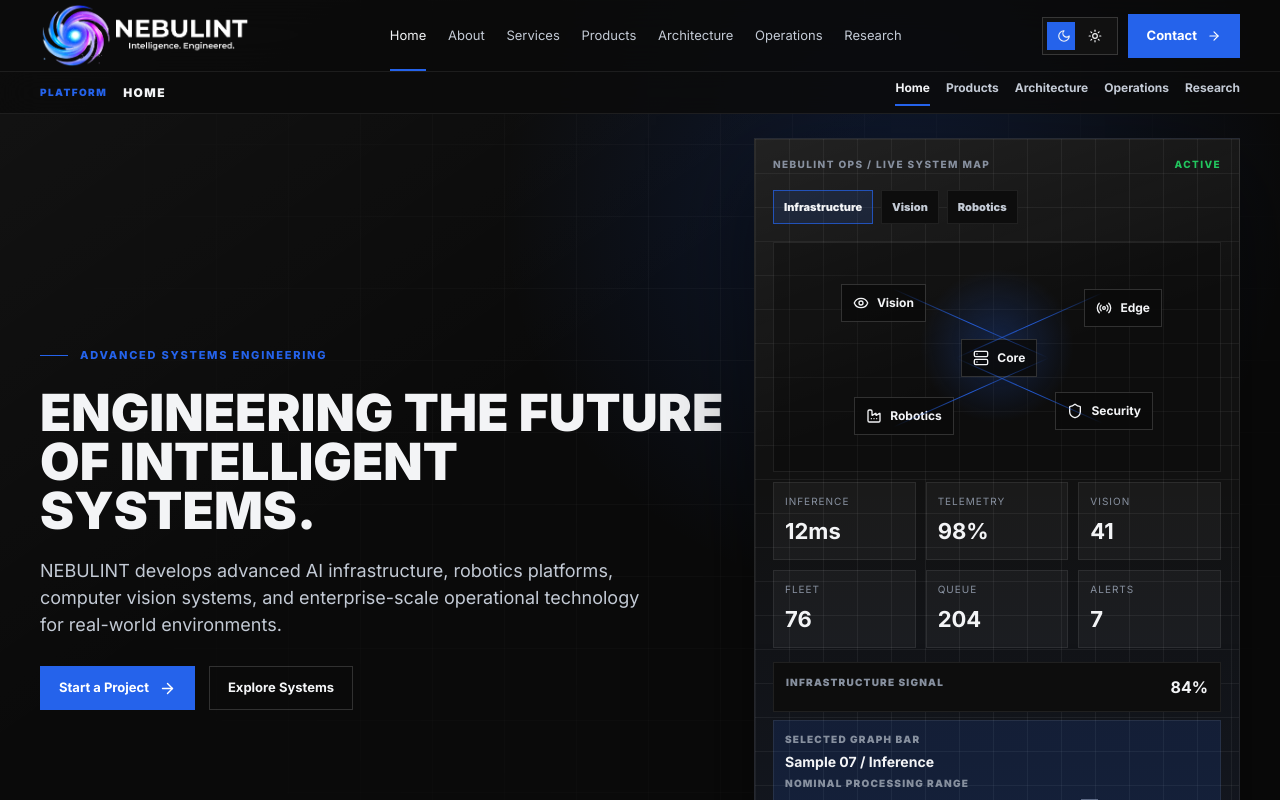
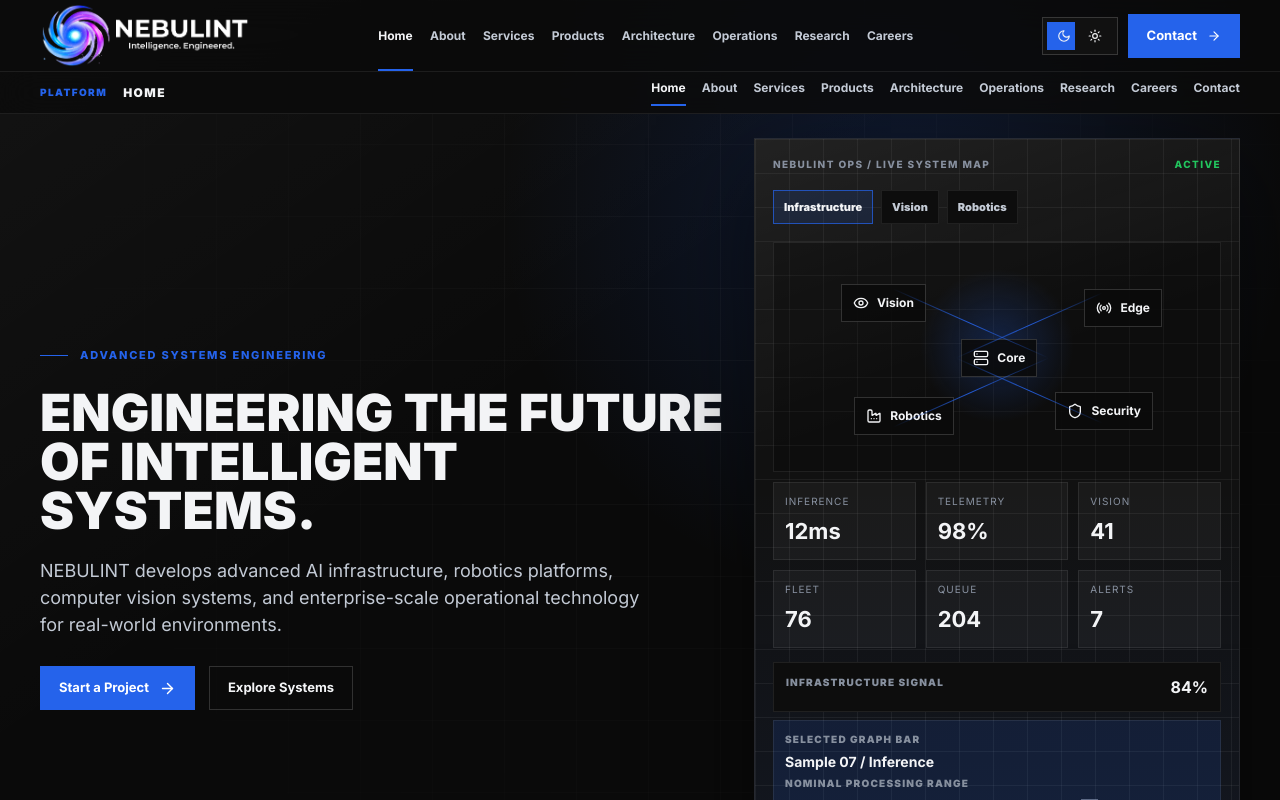
Before and after one commit to nandlalupman/nebulint, a Next.js app: page / in a window 1280 px wide. Shown: the top 800 px of the page. Built offline with nearby package versions, Linux system fonts and the light colour scheme.

Commit message:
Unify navigation and add service imagery

```diff
--- /dev/null
+++ b/app/components/HeaderNav.tsx
@@ -0,0 +1,54 @@
+"use client";
+
+import Link from "next/link";
+import { usePathname } from "next/navigation";
+import { useEffect, useState } from "react";
+
+const navItems = [
+  { label: "Home", href: "/", key: "home" },
+  { label: "About", href: "/about", key: "about" },
+  { label: "Services", href: "/services", key: "services" },
+  { label: "Products", href: "/#products", key: "products" },
+  { label: "Architecture", href: "/#architecture", key: "architecture" },
+  { label: "Operations", href: "/#operations", key: "operations" },
+  { label: "Research", href: "/#research", key: "research" },
+  { label: "Careers", href: "/careers", key: "careers" }
+];
+
+function getActiveKey(pathname: string, hash: string) {
+  if (pathname === "/about") return "about";
+  if (pathname === "/services") return "services";
+  if (pathname === "/careers") return "careers";
+  if (pathname === "/" && hash) return hash.replace("#", "") || "home";
+  return "home";
+}
+
+export function HeaderNav() {
+  const pathname = usePathname();
+  const [hash, setHash] = useState("");
+
+  useEffect(() => {
+    const updateHash = () => setHash(window.location.hash);
+
+    updateHash();
+    window.addEventListener("hashchange", updateHash);
+    window.addEventListener("scroll", updateHash, { passive: true });
+
+    return () => {
+      window.removeEventListener("hashchange", updateHash);
+      window.removeEventListener("scroll", updateHash);
+    };
+  }, []);
+
+  const activeKey = getActiveKey(pathname, hash);
+
+  return (
+    <nav aria-label="Primary navigation">
+      {navItems.map((item) => (
+        <Link href={item.href} className={activeKey === item.key ? "active" : ""} key={item.key}>
+          {item.label}
+        </Link>
+      ))}
+    </nav>
+  );
+}
--- a/app/components/PageStatusBar.tsx
+++ b/app/components/PageStatusBar.tsx
@@ -9,13 +9,19 @@ type PageStatusBarProps = {
   section?: string;
 };
 
-const homeSections = [
+const statusLinks = [
   { id: "top", current: "Home", section: "Platform", href: "/" },
+  { id: "about", current: "About", section: "Global Company", href: "/about" },
+  { id: "services", current: "Services", section: "AI Development", href: "/services" },
   { id: "products", current: "Products", section: "Product Systems", href: "/#products" },
   { id: "architecture", current: "Architecture", section: "System Design", href: "/#architecture" },
   { id: "operations", current: "Operations", section: "AI Ops Center", href: "/#operations" },
-  { id: "research", current: "Research", section: "R&D", href: "/#research" }
+  { id: "research", current: "Research", section: "R&D", href: "/#research" },
+  { id: "careers", current: "Careers", section: "Engineering Team", href: "/careers" },
+  { id: "contact", current: "Contact", section: "Client Intake", href: "/contact" }
 ];
+
+const homeSections = statusLinks.filter((item) => ["top", "products", "architecture", "operations", "research"].includes(item.id));
 
 function derivePage(pathname: string) {
   if (pathname === "/about") return { current: "About", section: "Global Company" };
@@ -63,22 +69,12 @@ export function PageStatusBar({ current, section }: PageStatusBarProps) {
     };
   }, [current, fallback.current, fallback.section, pathname, section]);
 
-  const shortcuts = pathname === "/"
-    ? homeSections
-    : [
-      { current: "Home", href: "/" },
-      { current: "About", href: "/about" },
-      { current: "Services", href: "/services" },
-      { current: "Careers", href: "/careers" },
-      { current: "Contact", href: "/contact" }
-    ];
-
   return (
     <div className="page-status-bar" aria-label="Current page">
       <span>{active.section}</span>
       <strong>{active.current}</strong>
       <nav aria-label="Page shortcuts">
-        {shortcuts.map((item) => (
+        {statusLinks.map((item) => (
           <Link
             href={item.href}
             className={active.current === item.current ? "active" : ""}
--- a/app/globals.css
+++ b/app/globals.css
@@ -143,9 +143,11 @@ textarea {
 
 .site-header nav {
   display: flex;
-  gap: clamp(14px, 1.7vw, 26px);
+  gap: clamp(12px, 1.35vw, 22px);
   color: var(--muted);
-  font-size: 13px;
+  font-size: 12px;
+  font-weight: 700;
+  white-space: nowrap;
 }
 
 .site-header nav a:hover,
@@ -207,6 +209,7 @@ textarea {
   gap: 16px;
   overflow-x: auto;
   scrollbar-width: none;
+  white-space: nowrap;
   color: var(--muted);
   font-size: 12px;
   font-weight: 700;
@@ -306,6 +309,10 @@ textarea {
   background: var(--accent);
   color: #ffffff;
   border-color: var(--accent);
+}
+
+.nav-cta.active {
+  box-shadow: inset 0 -2px 0 rgba(255, 255, 255, 0.78);
 }
 
 .button.secondary {
@@ -2093,6 +2100,10 @@ h3 {
   padding: 28px;
   position: relative;
   overflow: hidden;
+  background-size: cover;
+  background-position: center;
+  box-shadow: 0 22px 70px var(--shadow);
+  transition: transform 180ms ease, border-color 180ms ease;
 }
 
 .service-card::before {
@@ -2100,19 +2111,40 @@ h3 {
   position: absolute;
   inset: 0;
   background:
+    linear-gradient(180deg, rgba(10, 10, 10, 0.16), rgba(10, 10, 10, 0.9) 70%),
     linear-gradient(var(--visual-grid) 1px, transparent 1px),
     linear-gradient(90deg, var(--visual-grid) 1px, transparent 1px);
   background-size: 32px 32px;
   opacity: 0.72;
 }
 
+.service-card::after {
+  content: "";
+  position: absolute;
+  inset: 18px;
+  border: 1px solid rgba(255, 255, 255, 0.12);
+  pointer-events: none;
+}
+
+.service-card:nth-child(1) { background-image: url("https://images.unsplash.com/photo-1518770660439-4636190af475?auto=format&fit=crop&w=1100&q=80"); }
+.service-card:nth-child(2) { background-image: url("https://images.unsplash.com/photo-1516192518150-0d8fee5425e3?auto=format&fit=crop&w=1100&q=80"); }
+.service-card:nth-child(3) { background-image: url("https://images.unsplash.com/photo-1581092160607-ee22621dd758?auto=format&fit=crop&w=1100&q=80"); }
+.service-card:nth-child(4) { background-image: url("https://images.unsplash.com/photo-1516321318423-f06f85e504b3?auto=format&fit=crop&w=1100&q=80"); }
+.service-card:nth-child(5) { background-image: url("https://images.unsplash.com/photo-1558494949-ef010cbdcc31?auto=format&fit=crop&w=1100&q=80"); }
+.service-card:nth-child(6) { background-image: url("https://images.unsplash.com/photo-1551288049-bebda4e38f71?auto=format&fit=crop&w=1100&q=80"); }
+
+.service-card:hover {
+  border-color: rgba(37, 99, 235, 0.58);
+  transform: translateY(-3px);
+}
+
 .service-card > * {
   position: relative;
   z-index: 1;
 }
 
 .service-card span {
-  color: var(--quiet);
+  color: rgba(243, 244, 246, 0.58);
   font-size: 12px;
   font-weight: 900;
 }
@@ -2123,11 +2155,12 @@ h3 {
 
 .service-card h3 {
   margin-top: 22px;
+  color: #f3f4f6;
 }
 
 .service-card p {
   margin-top: 14px;
-  color: var(--muted);
+  color: rgba(243, 244, 246, 0.78);
 }
 
 .delivery-section {
@@ -2624,7 +2657,7 @@ h3 {
     height: 44px;
     grid-template-columns: auto minmax(0, 1fr);
     gap: 10px;
-    padding: 0 18px;
+    padding: 0 0 0 18px;
   }
 
   .page-status-bar span {
@@ -2636,9 +2669,10 @@ h3 {
   }
 
   .page-status-bar nav {
-    justify-content: flex-end;
-    gap: 10px;
+    justify-content: flex-start;
+    gap: 14px;
     font-size: 11px;
+    padding-right: 18px;
   }
 
   .brand,
--- a/app/page.tsx
+++ b/app/page.tsx
@@ -3,6 +3,7 @@ import { ThemeToggle } from "./components/ThemeToggle";
 import { InteractiveArchitecture } from "./components/InteractiveArchitecture";
 import { InteractiveOperations } from "./components/InteractiveOperations";
 import { InteractiveSystemVisual } from "./components/InteractiveSystemVisual";
+import { HeaderNav } from "./components/HeaderNav";
 import { NebulintLogo } from "./components/NebulintLogo";
 import { PageStatusBar } from "./components/PageStatusBar";
 import { RailControls } from "./components/RailControls";
@@ -93,15 +94,7 @@ function Header() {
       <Link href="/" className="brand" aria-label="NEBULINT home">
         <NebulintLogo />
       </Link>
-      <nav aria-label="Primary navigation">
-        <Link href="/" className="active">Home</Link>
-        <Link href="/about">About</Link>
-        <Link href="/services">Services</Link>
-        <a href="#products">Products</a>
-        <a href="#architecture">Architecture</a>
-        <a href="#operations">Operations</a>
-        <a href="#research">Research</a>
-      </nav>
+      <HeaderNav />
       <div className="header-actions">
         <ThemeToggle />
         <Link href="/contact" className="nav-cta contact-nav-cta">
```
Also changed, not shown: app/about/page.tsx (+2 -8 lines), app/careers/page.tsx (+2 -8 lines), app/contact/page.tsx (+4 -11 lines), app/services/page.tsx (+2 -8 lines).
